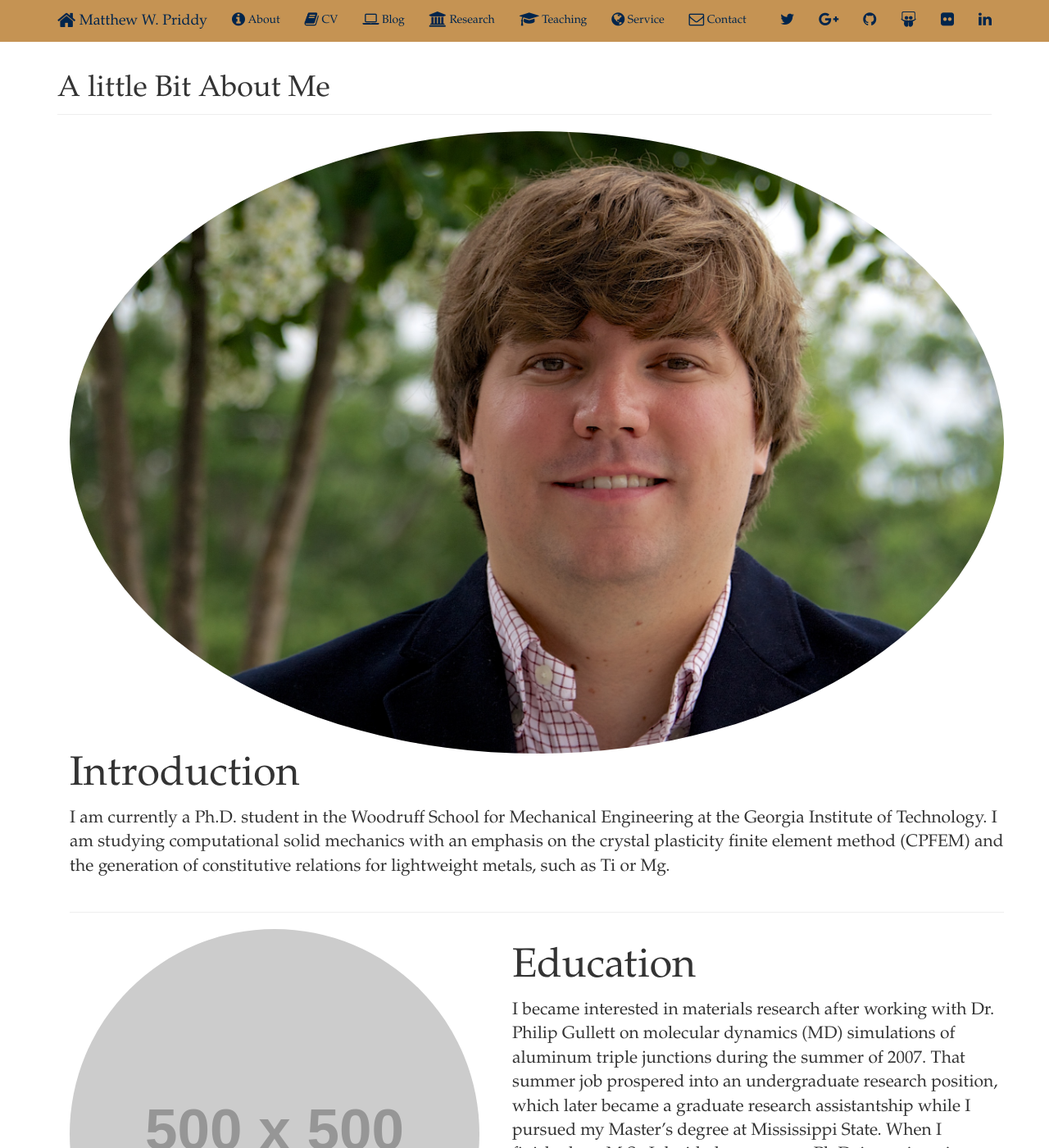
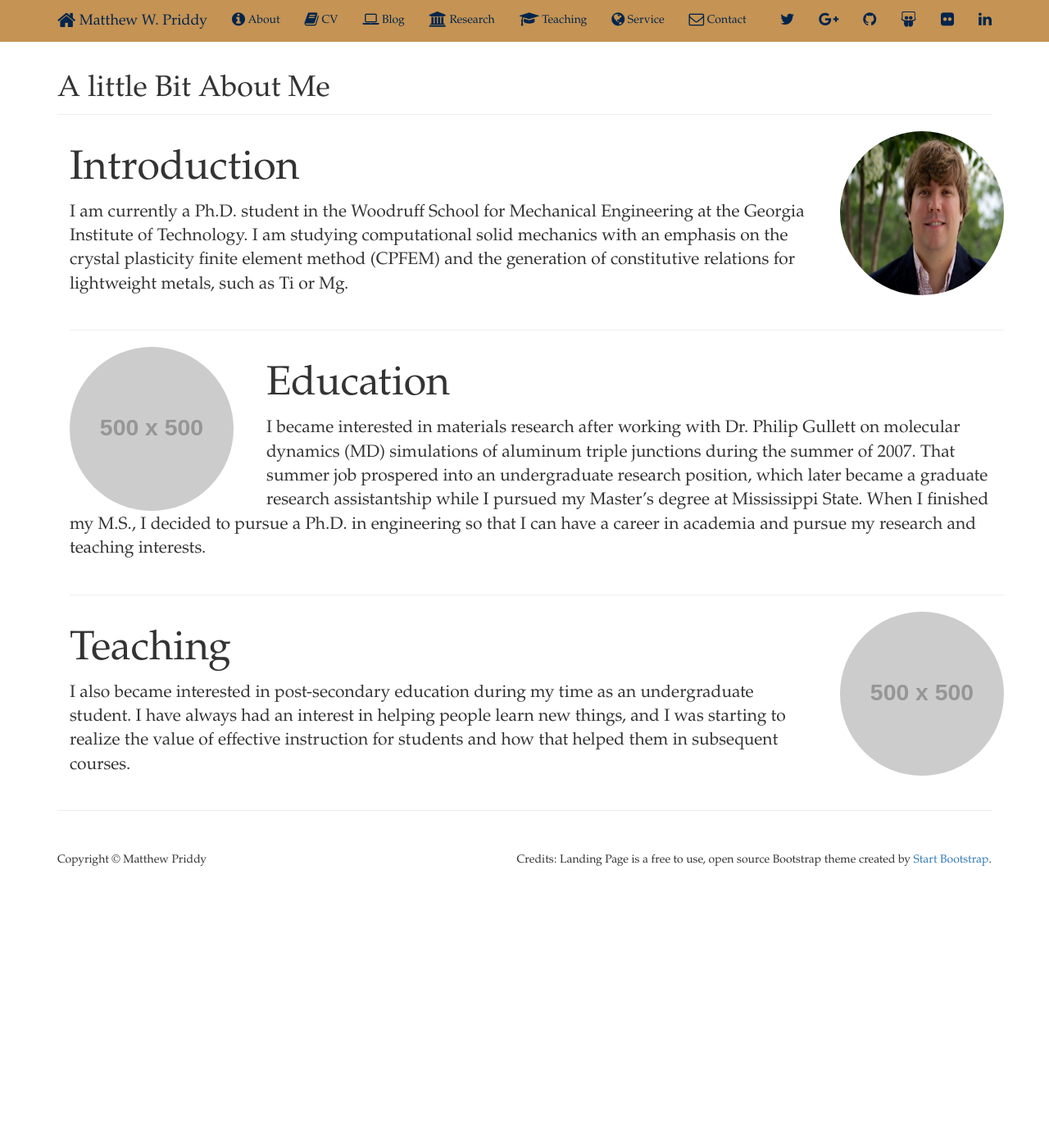
Before and after one commit to mwpriddy/mwpriddy.github.io, a Jekyll site: the page built from about/index.html, in a window 1280 px wide and 1400 px high. Shown: the whole window at 82% size. Built offline with Jekyll 4.4.1, drawn with Linux system fonts in a browser that asks for light colours; nearby versions of some CDN libraries.

Commit message:
add personalized img-circle class

```diff
--- a/css/MWP.css
+++ b/css/MWP.css
@@ -11,6 +11,7 @@
    /* line-height: 150%; */ /* Specify line height (font-size times %) for body portion of website */
 }
 
+/* My personal Body definition that I applied to {{content}} for blog posts */
 body_MWP {
     font-size: 18px;
     line-height: 150%;
@@ -18,6 +19,13 @@
     margin-bottom: 0px;
     text-align: justify;
     text-justify: inter-word;
+}
+
+/* My personal circle image definition to make sure they are (a) circles and (b) resize the image */
+.img-circle {
+  border-radius: 50%;
+  height: 200px;
+  width: 200px;
 }
 
 /*My attempt at changing the color of the navigation bar*/
```
